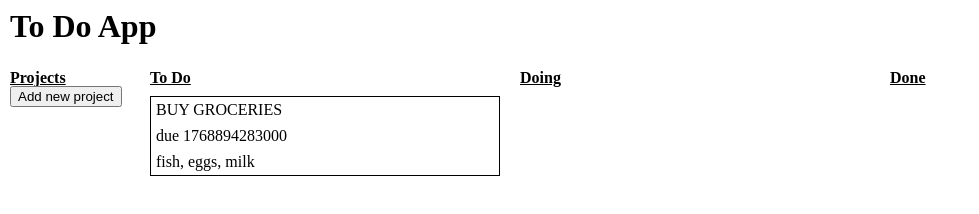
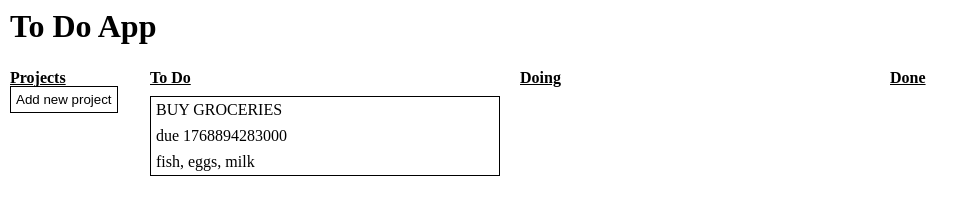
Before and after one commit to weitingyp/todo-app, a website built with webpack: page src/template.html in a window 1280 px wide. Shown: the whole page, without its empty margins (0-979 px from the left). Built offline with nearby package versions, Linux system fonts and the light colour scheme.

Commit message:
style: style add new project button

```diff
--- a/src/styles.css
+++ b/src/styles.css
@@ -115,3 +115,14 @@ h2, h3{
 .task-due-date{
     text-align: left;
 }
+
+#add-proj-btn{
+    border: 1px solid black;
+    padding: 5px;
+    margin: 0;
+    background-color: transparent;
+}
+
+#add-proj-btn:hover{
+    text-decoration: underline;
+}
```
